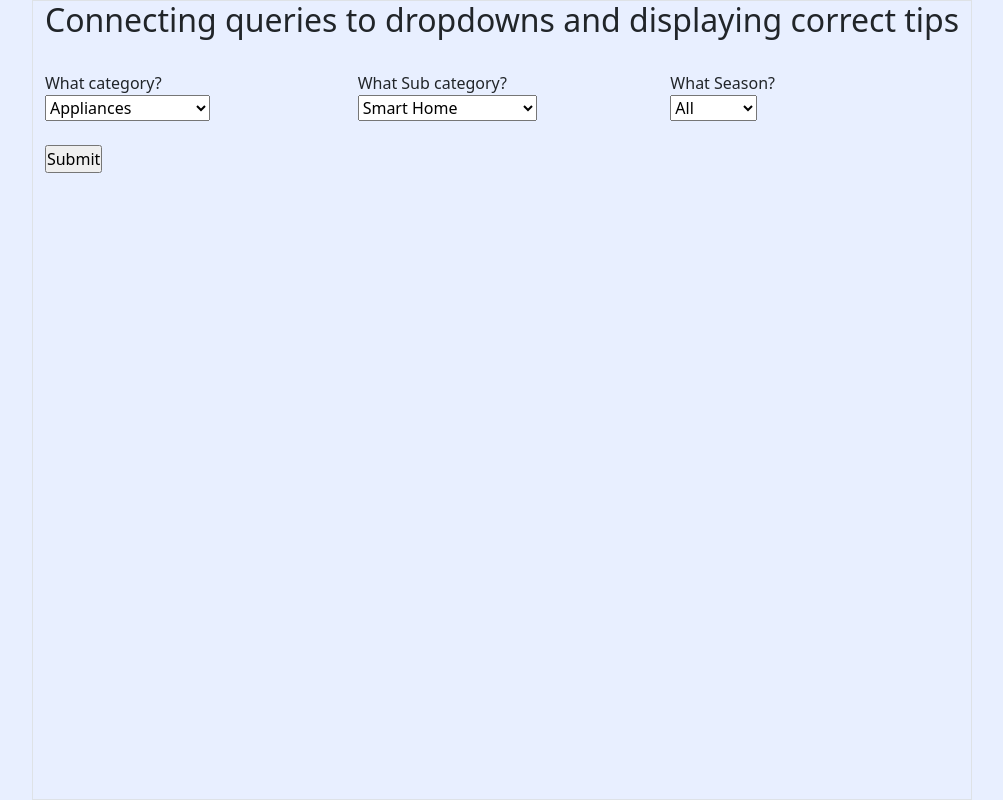
After one commit to Floresce/zero-carbon-engagement-tools, a PHP site: page / in a window 1280 px wide. The commit adds this page. Shown: the whole page, without its empty margins (138-1141 px from the left). Run offline with PHP 8.4, Linux system fonts and the light colour scheme; some libraries are stand-ins or nearby versions.

Commit message:
DT-184 initial commit

```diff
--- /dev/null
+++ b/index.html
@@ -0,0 +1,86 @@
+
+<!---------------------------------------------------------------------------------------
+
+---------------------------------------------------------------------------------------->
+
+<!DOCTYPE html>
+<html lang="en">
+    <head>
+        <meta charset="UTF-8">
+        <meta http-equiv="X-UA-Compatible" content="IE=edge">
+        <meta name="viewport" content="width=device-width, initial-scale=1.0">
+        <title>dt-184</title>
+        <link rel="stylesheet" href="css/bootstrap.css">
+        <link rel="stylesheet" href="style.css">
+
+    </head>
+    <body>
+        <script> src = "js/bootstrap.js" </script>
+
+        <div class="row">
+        <div class="container border">
+
+
+                <div class="row">
+                    <h2>Connecting queries to dropdowns and displaying correct tips</h2>
+                </div>
+                <br>
+                <div class="row">
+                    <div class="col">
+                        <label for="category">What category?</label>
+                        <br>
+                        <select name="category" id="category">
+                            <option value="Appliances">Appliances</option>
+                            <option value="Around town">Around town</option>
+                            <option value="Around your home">Around your home</option>
+                            <option value="Cooking">Cooking</option>
+                            <option value="Heating & Cooling">Heating & Cooling</option>
+                            <option value="On Vacation">On Vacation</option>
+                        </select>
+                    </div>
+                    <div class="col">
+                        <label for="subcategory">What Sub category?</label>
+                        <br>
+                        <select name="subcategory" id="subcategory">
+                            <option value="Smart Home">Smart Home</option>
+                            <option value="Habit Changing">Habit Changing</option>
+                            <option value="Washer & Dryer">Washer & Dryer</option>
+                            <option value="Dishwasher">Dishwasher</option>
+                            <option value="Refrigerator">Refrigerator</option>
+                            <option value="Electric Vehicles">Electric Vehicles</option>
+                            <option value="Appliances">Appliances</option>
+                            <option value="Maintenance">Maintenance</option>
+                            <option value="Insultation & Sealing">Insultation & Sealing</option>
+                            <option value="Pools & Spas">Pools & Spas</option>
+                            <option value="Thermostat">Thermostat</option>
+                            <option value="Fans">Fans</option>
+                            <option value="Sealing">Sealing</option>
+                        </select>
+                    </div>
+                    <div class="col">
+                        <label for="season">What Season?</label>
+                        <br>
+                        <select name="season" id="season">
+                            <option value="All">All</option>
+                            <option value="Winter">Winter</option>
+                            <option value="Spring">Spring</option>
+                            <option value="Summer">Summer</option>
+                            <option value="Fall">Fall</option>
+                        </select>
+                    </div>
+                </div>
+                <br>
+                <div class="row">
+                    <div class="col-sm">
+                    <input type="submit" value="Submit">
+                    </div>
+                </div>
+            </form>
+
+
+    </body>
+</html>
+
+<!--
+
+-->
--- a/style.css
+++ b/style.css
@@ -7,13 +7,15 @@
 body {
   background: #e8efff;
   display: flex;
-  align-items: center;
+  align-items: top;
   justify-content: center;
   width: 100%;
   height: 100vh;
 }
 
 .like_btn {
+  width: 30%;
+  height: 10%;
   padding: 10px 15px;
   background: #ffffff;
   font-size: 18px;
@@ -26,6 +28,8 @@ body {
 }
 
 .dislike_btn {
+  width: 30%;
+  height: 10%;
   padding: 10px 15px;
   background: #ffffff;
   font-size: 18px;
```
Also changed, not shown: Likes_Dislikes.html (+7 -3 lines).
